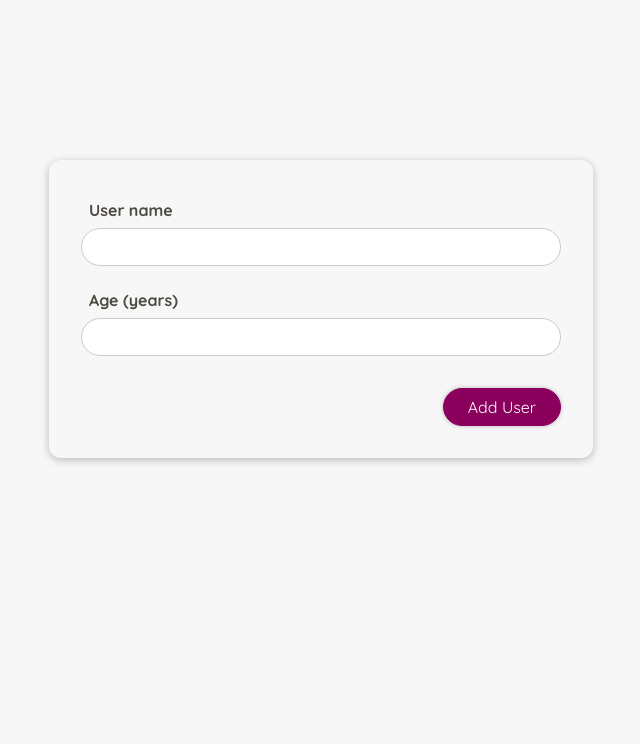
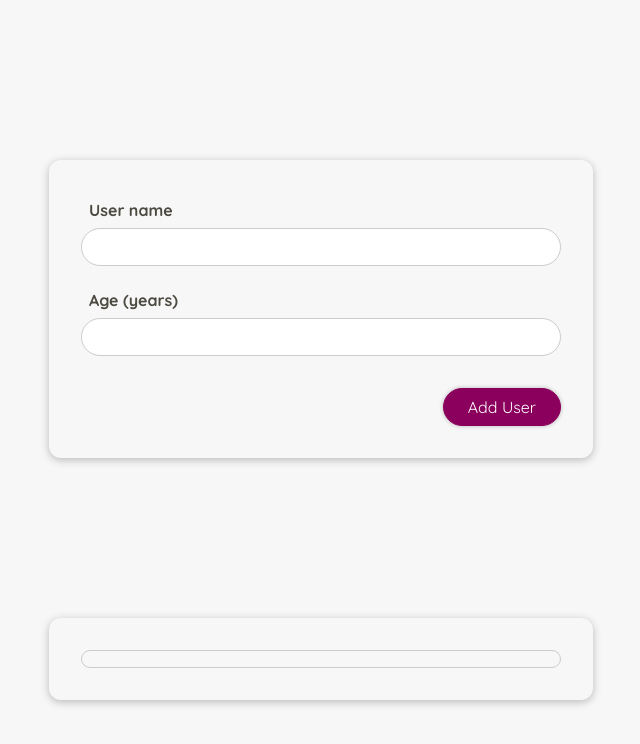
Before and after one commit to karibara/react-simple-form, a React (Create React App) app: page / in a window 1280 px wide. Shown: the top 744 px of the page, without its empty margins (111-751 px from the left). Built offline with nearby package versions, Linux system fonts and the light colour scheme.

Commit message:
Work on userList display

```diff
--- a/src/App.js
+++ b/src/App.js
@@ -6,19 +6,21 @@ function App() {
   const [newUserData, setNewUserData] = useState("");
 
   const userDataHandler = (enteredData) => {
+    const users = [];
     const userData = {
       ...enteredData,
       id: Math.random().toString(),
     };
-    setNewUserData(userData);
+    users.push(userData);
+    setNewUserData(users);
   };
 
-  // console.log(newUserData);
+  console.log(newUserData);
 
   return (
     <div>
       <UserForm submitUserData={userDataHandler} />
-      <UserList user={newUserData} />
+      <UserList addedUsers={newUserData} />
     </div>
   );
 }
--- a/src/components/UserList.js
+++ b/src/components/UserList.js
@@ -1,15 +1,15 @@
 import React, { useState } from "react";
 import Card from "./UI/Card";
+import styles from "./UserList.module.css";
 
 const UserList = (props) => {
-  console.log(props.user);
+  console.log(props.addedUsers);
 
   return (
     <Card>
-      <p>
-        {props.user.userName}
-        {props.user.userAge}
-      </p>
+      <div className={styles["user-frame"]}>
+        <p>{/* {props.user.userName} ({props.user.userAge} years old) */}</p>
+      </div>
     </Card>
   );
 };
--- a/src/components/UserList.module.css
+++ b/src/components/UserList.module.css
@@ -0,0 +1,9 @@
+.user-frame {
+    font-weight: 700;
+    line-height: 0.1;
+    margin: 2rem;
+    padding: 0 1rem;
+    border-radius: 25px;
+    border: 1px solid #ccc;
+    width: 30rem;
+}
```
